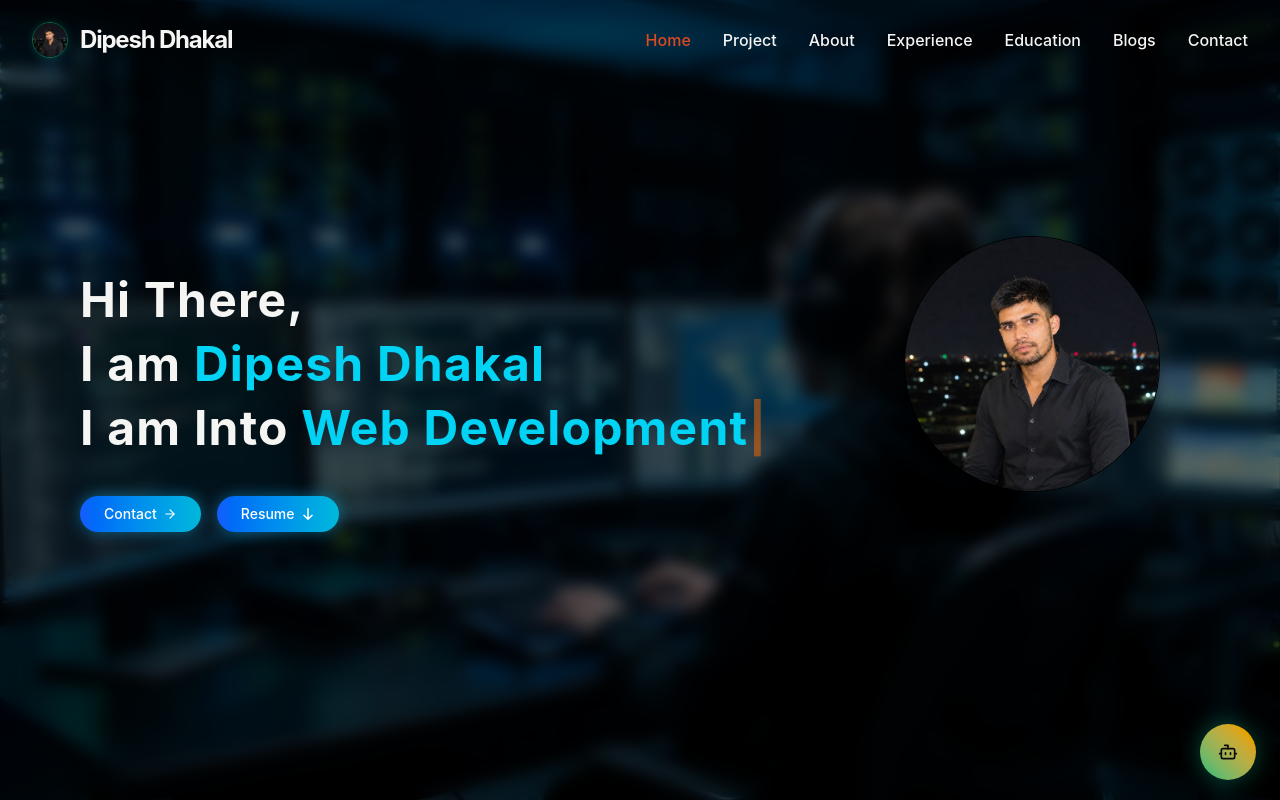
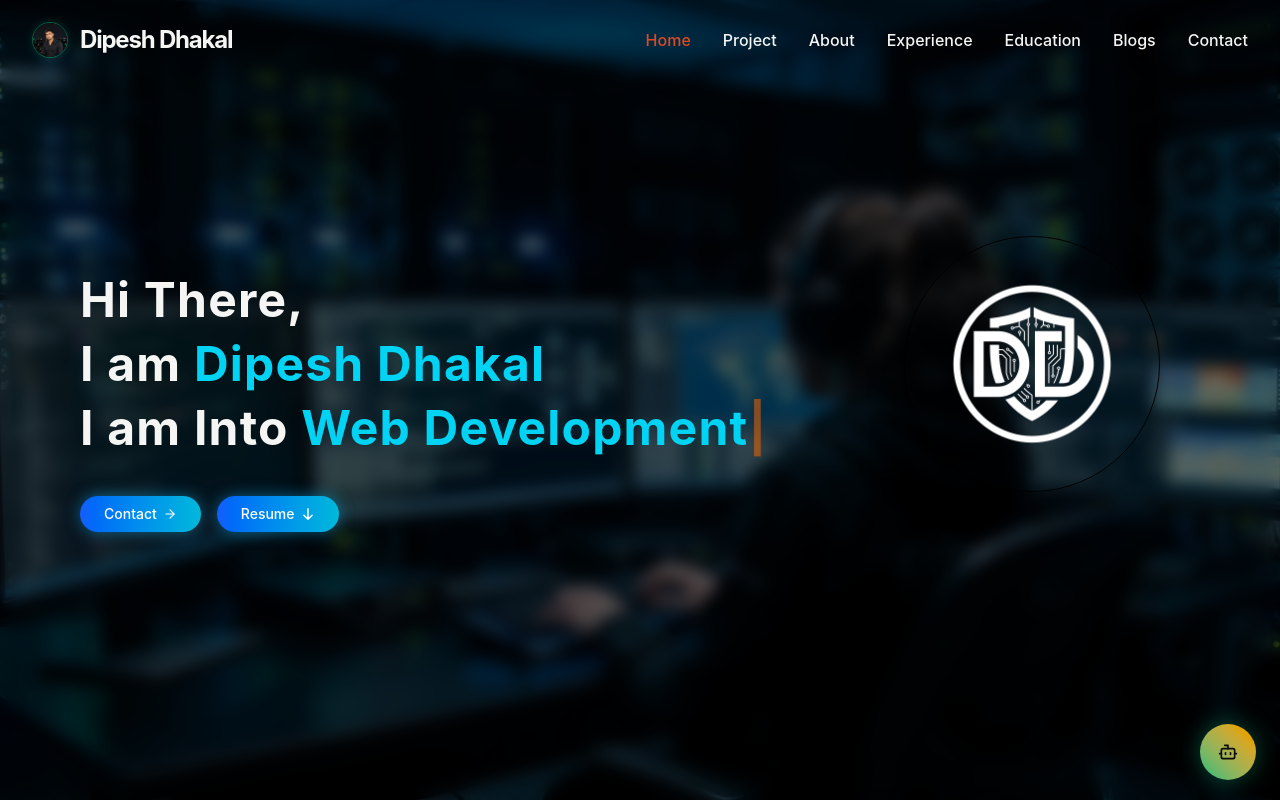
Before and after one commit to thedipeshdkl/Website, a React (Vite) app: page / in a window 1280 px wide. Shown: the top 800 px of the page. Built offline with nearby package versions, Linux system fonts and the light colour scheme.

Commit message:
Add new cyber monogram logo as profile photo and favicon

```diff
--- a/index.html
+++ b/index.html
@@ -24,13 +24,13 @@
     <meta property="og:url" content="https://dipeshdhakal1522.com.np/" />
     <meta property="og:title" content="Dipesh Dhakal — Cybersecurity Specialist & Web Developer" />
     <meta property="og:description" content="Portfolio of Dipesh Dhakal: Cybersecurity Specialist, Web Developer, UI/UX Designer, and Data Analyst." />
-    <meta property="og:image" content="https://dipeshdhakal1522.com.np/profile-photo.jpg" />
+    <meta property="og:image" content="https://dipeshdhakal1522.com.np/profile-photo.png" />
 
     <!-- Twitter -->
     <meta property="twitter:card" content="summary_large_image" />
     <meta property="twitter:title" content="Dipesh Dhakal — Cybersecurity Specialist & Web Developer" />
     <meta property="twitter:description" content="Portfolio of Dipesh Dhakal: Cybersecurity Specialist, Web Developer, UI/UX Designer, and Data Analyst." />
-    <meta property="twitter:image" content="https://dipeshdhakal1522.com.np/profile-photo.jpg" />
+    <meta property="twitter:image" content="https://dipeshdhakal1522.com.np/profile-photo.png" />
     <style>
       /* Cyber-themed preloader shown while React is loading */
       #root:empty {
--- a/src/data/portfolioData.ts
+++ b/src/data/portfolioData.ts
@@ -76,7 +76,7 @@ export const PERSONAL_INFO = {
     "Data Analyst"
   ],
   heroBadge: "Cybersecurity & Technology",
-  profilePicture: "/profile-photo.jpg",
+  profilePicture: "/profile-photo.png",
   location: "Kathmandu, 22 Kthamandu, Nepal",
   email: "dipeshrajdhakal@gmail.com",
 
```
Also changed, not shown: public/favicon.png, public/profile-photo.png (added).
